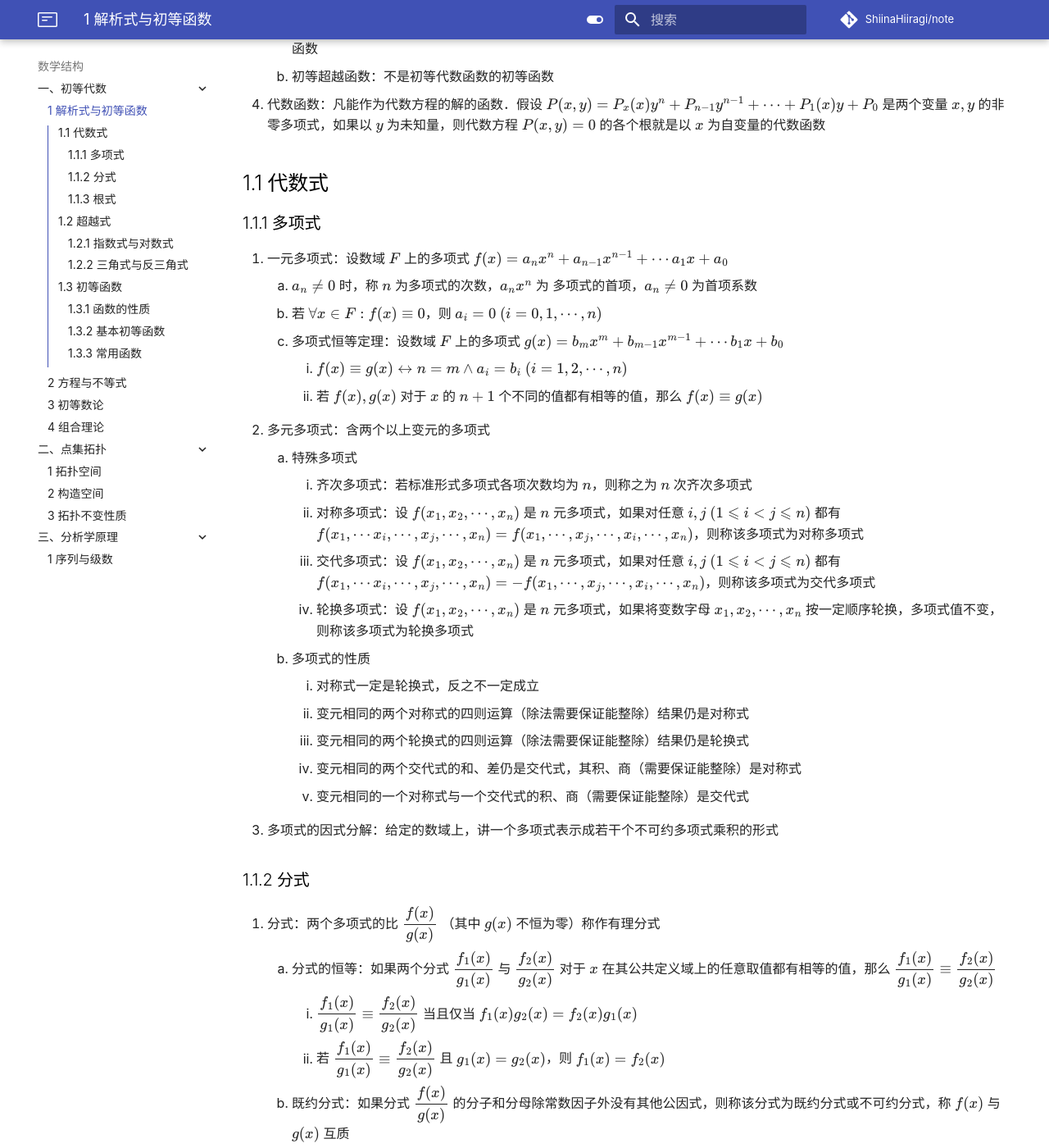
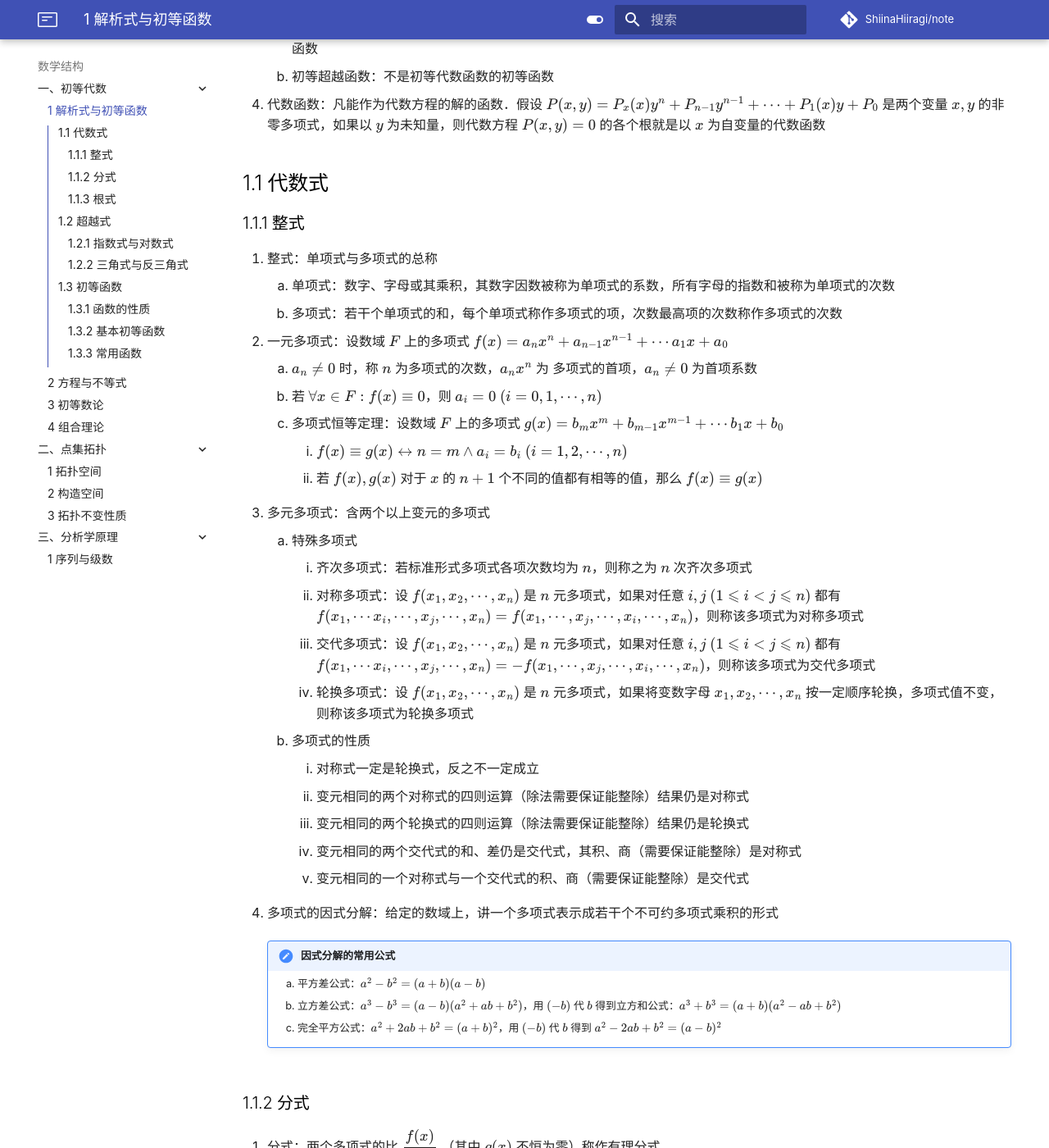
Before and after one commit to ShiinaHiiragi/note, an MkDocs documentation site: the page built from docs/math/alg/form.md, in a window 1280 px wide and 1400 px high, scrolled down 441 px. Shown: the whole window at 82% size. Built offline with MkDocs 1.6.1 and Material for MkDocs 9.7.7, drawn with Linux system fonts in a browser that asks for light colours; comment, search, counter and statistics services are not loaded; some of the changed text lies outside the part shown.

Commit message:
stage medium

```diff
--- a/docs/math/alg/form.md
+++ b/docs/math/alg/form.md
@@ -12,14 +12,17 @@
 4. 代数函数：凡能作为代数方程的解的函数．假设 $P(x, y) = P_x(x) y^n + P_{n-1}y^{n-1} + \cdots + P_1(x) y + P_0$ 是两个变量 $x, y$ 的非零多项式，如果以 $y$ 为未知量，则代数方程 $P(x, y) = 0$ 的各个根就是以 $x$ 为自变量的代数函数
 
 ## 1.1 代数式
-### 1.1.1 多项式
-1. 一元多项式：设数域 $F$ 上的多项式 $f(x) = a_nx^n + a_{n-1}x^{n-1} + \cdots a_1x + a_0$
+### 1.1.1 整式
+1. 整式：单项式与多项式的总称
+    1. 单项式：数字、字母或其乘积，其数字因数被称为单项式的系数，所有字母的指数和被称为单项式的次数
+    2. 多项式：若干个单项式的和，每个单项式称作多项式的项，次数最高项的次数称作多项式的次数
+2. 一元多项式：设数域 $F$ 上的多项式 $f(x) = a_nx^n + a_{n-1}x^{n-1} + \cdots a_1x + a_0$
     1. $a_n \neq 0$ 时，称 $n$ 为多项式的次数，$a_nx^n$ 为 多项式的首项，$a_n \neq 0$ 为首项系数
     2. 若 $\forall x \in F: f(x) \equiv 0$，则 $a_i = 0 \ (i = 0, 1, \cdots, n)$
     3. 多项式恒等定理：设数域 $F$ 上的多项式 $g(x) = b_mx^m + b_{m-1}x^{m-1} + \cdots b_1x + b_0$
         1. $f(x) \equiv g(x) \leftrightarrow n = m \wedge a_i = b_i \ (i = 1, 2, \cdots, n)$
         2. 若 $f(x), g(x)$ 对于 $x$ 的 $n + 1$ 个不同的值都有相等的值，那么 $f(x) \equiv g(x)$
-2. 多元多项式：含两个以上变元的多项式
+3. 多元多项式：含两个以上变元的多项式
     1. 特殊多项式
         1. 齐次多项式：若标准形式多项式各项次数均为 $n$，则称之为 $n$ 次齐次多项式
         2. 对称多项式：设 $f(x_1, x_2, \cdots , x_n)$ 是 $n$ 元多项式，如果对任意 $i, j \ (1 \leqslant i < j \leqslant n)$ 都有 $f(x_1, \cdots x_i, \cdots, x_j, \cdots, x_n) = f(x_1, \cdots, x_j, \cdots, x_i, \cdots, x_n)$，则称该多项式为对称多项式
@@ -31,7 +34,12 @@
         3. 变元相同的两个轮换式的四则运算（除法需要保证能整除）结果仍是轮换式
         4. 变元相同的两个交代式的和、差仍是交代式，其积、商（需要保证能整除）是对称式
         5. 变元相同的一个对称式与一个交代式的积、商（需要保证能整除）是交代式
-3. 多项式的因式分解：给定的数域上，讲一个多项式表示成若干个不可约多项式乘积的形式
+4. 多项式的因式分解：给定的数域上，讲一个多项式表示成若干个不可约多项式乘积的形式
+
+    !!! note "因式分解的常用公式"
+        1. 平方差公式：$a^2 - b^2 = (a + b)(a - b)$
+        2. 立方差公式：$a^3 - b^3 = (a - b)(a^2 + ab + b^2)$，用 $(-b)$ 代 $b$ 得到立方和公式：$a^3 + b^3 = (a + b)(a^2 - ab + b^2)$
+        3. 完全平方公式：$a^2 + 2ab + b^2 = (a + b)^2$，用 $(-b)$ 代 $b$ 得到 $a^2 - 2ab + b^2 = (a - b)^2$
 
 ### 1.1.2 分式
 1. 分式：两个多项式的比 $\dfrac{f(x)}{g(x)}$ （其中 $g(x)$ 不恒为零）称作有理分式
@@ -52,9 +60,9 @@
         2. 设 $\dfrac{f(x)}{g^n(x)}$ 是真分式，$f(x)$ 的次数不小于 $g(x)$ 的次数，则可求得唯一一组真分式 $\dfrac{f_1(x)}{g(x)}, \dfrac{f_2(x)}{g^2(x)}, \cdots, \dfrac{f_n(x)}{g^n(x)}$ 使得 $\dfrac{f(x)}{g^n(x)} = \dfrac{f_1(x)}{g(x)} + \dfrac{f_2(x)}{g^2(x)} + \cdots + \dfrac{f_n(x)}{g^n(x)}$，其中 $f_1(x), f_2(x), \cdots, f_n(x)$ 的次数都小于 $g(x)$ 的次数
 
 ### 1.1.3 根式
-1. 根式：含有开方运算地代数式
-    1. 方根：如果 $x^n = a$，则称 $x$ 为 $a$ 的 $n$ 次方根
-    2. 算术根：非负数 $a$ 的非负 $n$ 次方根，记作 $\sqrt[n]a \ (a \geqslant 0, n \in \mathbf Z_+, n > 1)$，它是唯一存在的
+1. 根式：含有开方运算的代数式
+    1. $n$ 次方根：如果 $x^n = a$，则称 $x$ 为 $a$ 的 $n$ 次方根
+    2. 算术根：非负数 $a$ 的非负 $n$ 次方根记作 $\sqrt[n]a \ (a \geqslant 0, n \in \mathbf Z_+, n > 1)$，它是唯一存在的
 2. 运算法则与恒等变形
     1. 根式的运算法则：对于算术根而言，设 $A \geqslant 0, B \geqslant 0, n \in \mathbf Z_+, n > 1$
         1. $\sqrt[np]{A^{mp}} = \sqrt[n]{A^m}$
```
Also changed, not shown: docs/logic/set/ordinal.md (+5 -4 lines), docs/logic/set/zfc.md (+10 -17 lines), docs/math/alg/num.md (+1 -0 lines).
